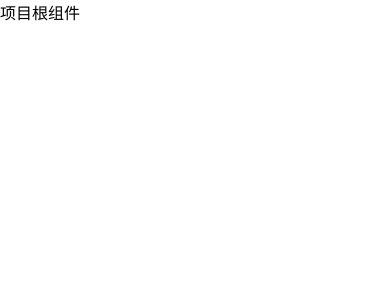
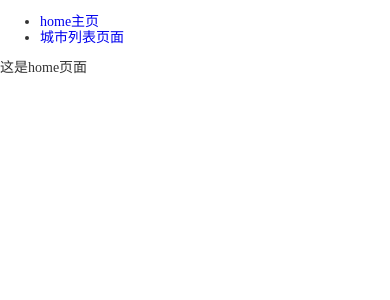
Before and after one commit to Jason-init/renting-house-mobile, a React (Create React App) app: page /home in a window 390 px wide. Shown: the top 300 px of the page. Built offline with nearby package versions, Linux system fonts and the light colour scheme.

Commit message:
Finished basic settings and imported antd-mobile and react-router

```diff
--- a/package.json
+++ b/package.json
@@ -6,8 +6,10 @@
     "@testing-library/jest-dom": "^4.2.4",
     "@testing-library/react": "^9.3.2",
     "@testing-library/user-event": "^7.1.2",
+    "antd-mobile": "^2.3.4",
     "react": "^16.13.1",
     "react-dom": "^16.13.1",
+    "react-router-dom": "^5.2.0",
     "react-scripts": "3.4.3"
   },
   "scripts": {
--- a/public/index.html
+++ b/public/index.html
@@ -24,7 +24,7 @@
       work correctly both with client-side routing and a non-root public URL.
       Learn how to configure a non-root public URL by running `npm run build`.
     -->
-    <title>React App</title>
+    <title>Renting house</title>
   </head>
   <body>
     <noscript>You need to enable JavaScript to run this app.</noscript>
--- a/src/App.js
+++ b/src/App.js
@@ -1,7 +1,30 @@
 import React from 'react'
 
+import { BrowserRouter as Router, Route, Link } from 'react-router-dom'
+
+// import { Button } from 'antd-mobile'
+
+import Home from './pages/Home'
+import CityList from './pages/CityList'
+
 function App() {
-  return <div className="App">项目根组件</div>
+  return (
+    <Router>
+      <div className="App">
+        {/* <Button>按钮</Button> */}
+        <ul>
+          <li>
+            <Link to="/home">home主页</Link>
+          </li>
+          <li>
+            <Link to="/citylist">城市列表页面</Link>
+          </li>
+        </ul>
+        <Route path="/home" component={Home} />
+        <Route path="/citylist" component={CityList} />
+      </div>
+    </Router>
+  )
 }
 
 export default App
--- a/src/index.css
+++ b/src/index.css
@@ -1,13 +1,11 @@
+html,
 body {
-  margin: 0;
-  font-family: -apple-system, BlinkMacSystemFont, 'Segoe UI', 'Roboto', 'Oxygen',
-    'Ubuntu', 'Cantarell', 'Fira Sans', 'Droid Sans', 'Helvetica Neue',
-    sans-serif;
-  -webkit-font-smoothing: antialiased;
-  -moz-osx-font-smoothing: grayscale;
+  height: 100%;
+  font-family: 'Microsoft YaHei';
+  color: #333;
+  background-color: #fff;
 }
 
-code {
-  font-family: source-code-pro, Menlo, Monaco, Consolas, 'Courier New',
-    monospace;
+* {
+  box-sizing: border-box;
 }
--- a/src/index.js
+++ b/src/index.js
@@ -1,7 +1,10 @@
 import React from 'react'
 import ReactDOM from 'react-dom'
+import App from './App'
+
+import 'antd-mobile/dist/antd-mobile.css'
+
 import './index.css'
-import App from './App'
 
 ReactDOM.render(
   <React.StrictMode>
--- /dev/null
+++ b/src/pages/CityList/index.js
@@ -0,0 +1,9 @@
+import React from 'react'
+
+export default class CityList extends React.Component {
+  render() {
+    return (
+      <div>这是城市列表页面</div>
+    )
+  }
+}
--- /dev/null
+++ b/src/pages/Home/index.js
@@ -0,0 +1,16 @@
+import React from 'react'
+
+import { Route } from 'react-router-dom'
+
+import News from '../News'
+
+export default class Home extends React.Component {
+  render() {
+    return (
+      <div>
+        这是home页面
+        <Route path="/home/news" component={News}></Route>
+      </div>
+    )
+  }
+}
--- /dev/null
+++ b/src/pages/News/index.js
@@ -0,0 +1,7 @@
+import React from 'react'
+
+export default class News extends React.Component {
+  render() {
+    return <div>这是新闻组件</div>
+  }
+}
```
Also changed, not shown: 1 other file (tests, documents, lock files or other folders).
